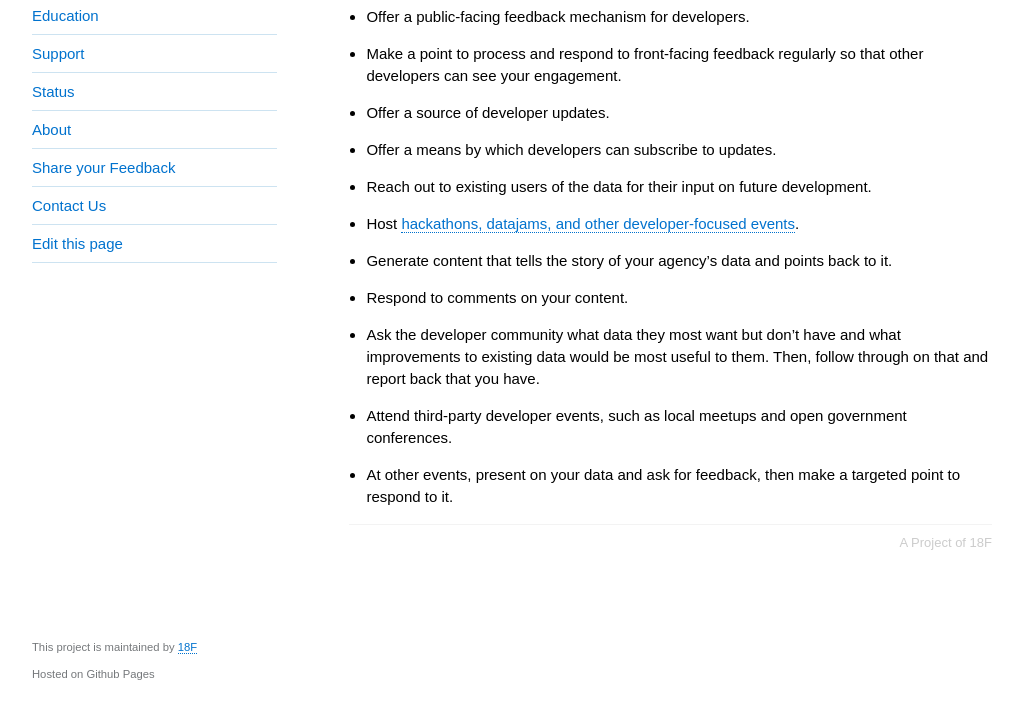
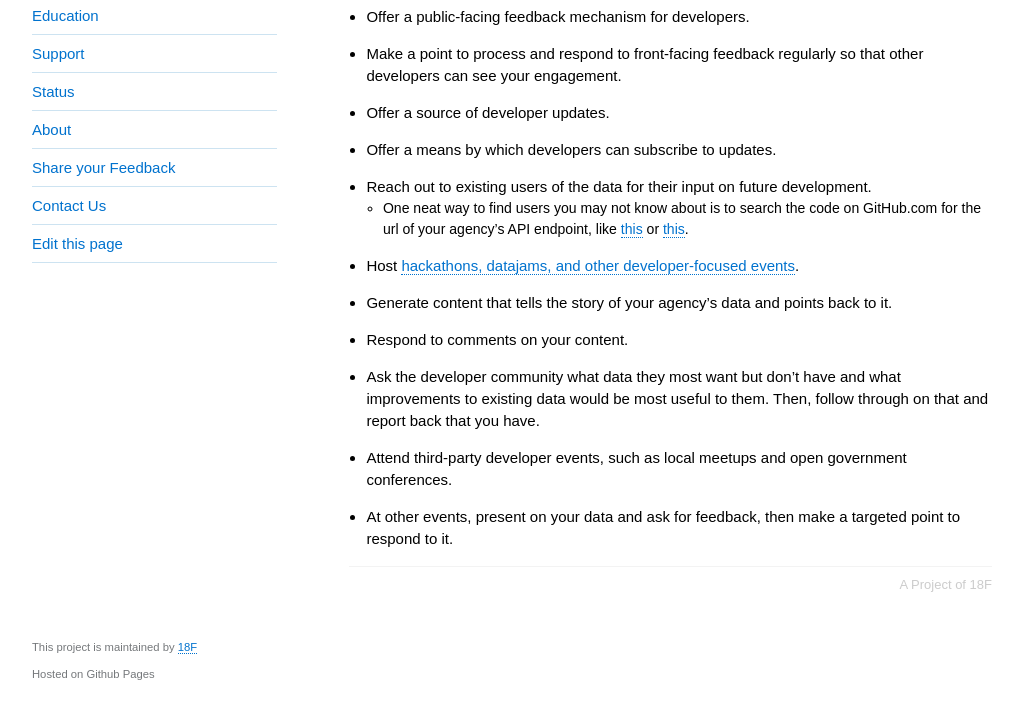
Before and after one commit to 18F/API-All-the-X, a Jekyll site: the page built from pages/developer_engagement-a_model.md, in a window 1280 px wide and 1042 px high. Shown: the part 328-1042 px from the top of the window, without its empty margins (128-1147 px from the left). Built offline with Jekyll 4.4.1, drawn with Linux system fonts in a browser that asks for light colours.

Commit message:
adding trick about searching github

```diff
--- a/pages/developer_engagement-a_model.md
+++ b/pages/developer_engagement-a_model.md
@@ -16,6 +16,8 @@ authors: "Gray Brooks"
 * Offer a source of developer updates.
 * Offer a means by which developers can subscribe to updates.
 * Reach out to existing users of the data for their input on future development.
+   * One neat way to find users you may not know about is to search the code on GitHub.com for the url of your agency's API endpoint, like [this](https://github.com/search?q=%22data.consumerfinance.gov%22&type=Code&ref=searchresults
+) or [this](https://github.com/search?q=%22api.dol.gov%22&type=Code&ref=searchresults).
 * Host [hackathons, datajams, and other developer-focused events](http://project-open-data.github.io/#open-data-engagement).
 * Generate content that tells the story of your agency's data and points back to it.
 * Respond to comments on your content.
```
